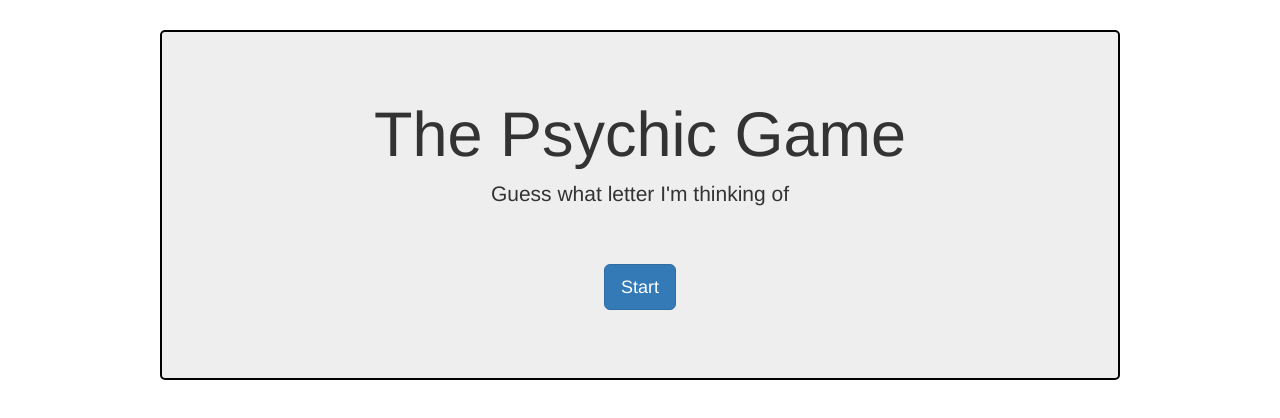
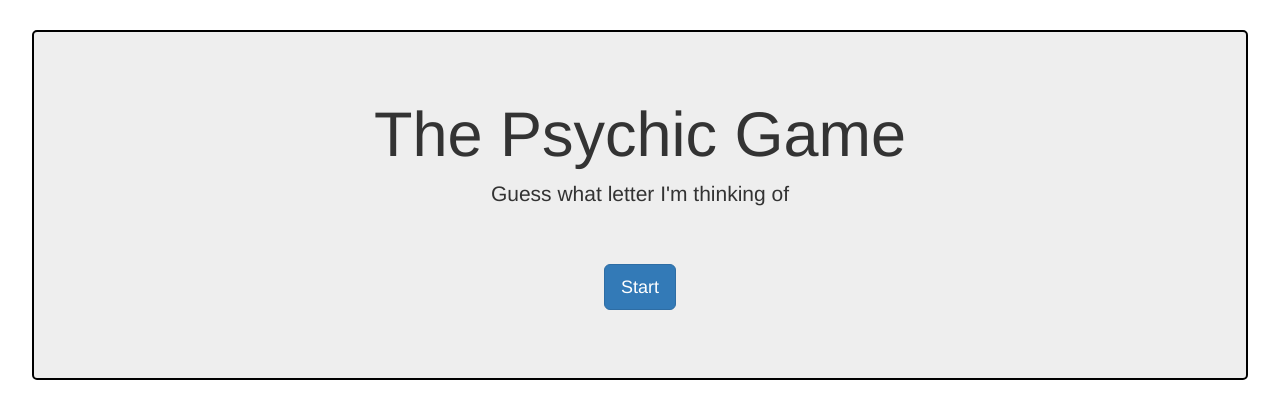
Before and after one commit to mstange22/Psychic-Game, a plain HTML site: page index.html in a window 1280 px wide. Drawn offline with nearby package versions, Linux system fonts and the light colour scheme.

Commit message:
jumbotron width

```diff
--- a/assets/css/style.css
+++ b/assets/css/style.css
@@ -12,7 +12,7 @@
  			margin: 0 auto;
  			margin-top: 30px;
  			margin-bottom: 30px;
- 			width: 960px;
+ 			width: 95%;
  			text-align: center;
  			border: 2px solid black;
  			border-radius: 5px;
```
